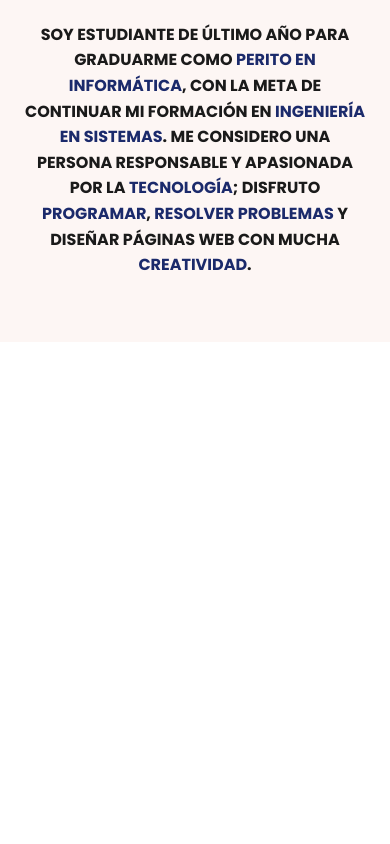
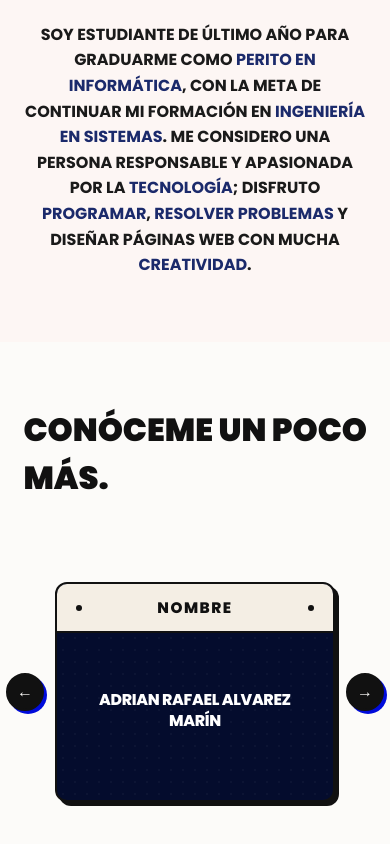
Before and after one commit to aalvarez-2024004/Adrian-s-Portafolio, a React (Vite) app in the folder Portafolio/: page / in a window 390 px wide. Shown: the part 715-1559 px from the top of the page. Before the commit the page ends 1057 px from the top, so only its background shows below. Built offline with nearby package versions, Linux system fonts and the light colour scheme.

Commit message:
Se agrego la parte de informacion adicional para que me conozcan un poco mas

```diff
--- a/Portafolio/src/App/App.jsx
+++ b/Portafolio/src/App/App.jsx
@@ -1,11 +1,13 @@
 import Bienvenida from "../components/Bienvenida";
 import SobreMi from "../components/SobreMi";
+import DatosGenerales from "../components/DatosGenerales";
 
 function App() {
   return (
     <>
       <Bienvenida />
       <SobreMi />
+      <DatosGenerales />
     </>
   );
 }
--- /dev/null
+++ b/Portafolio/src/components/DatosGenerales.jsx
@@ -0,0 +1,79 @@
+import { useState } from "react";
+import "../styles/DatosGenerales.css";
+import InfoCard from "./InfoCard";
+import datosGenerales from "../data/datosGenerales";
+
+function DatosGenerales() {
+  const [activeIndex, setActiveIndex] = useState(0);
+
+  const datosEscritorio = [...datosGenerales, ...datosGenerales, ...datosGenerales];
+
+  const handleNext = () => {
+    setActiveIndex((prevIndex) => (prevIndex + 1) % datosGenerales.length);
+  };
+
+  const handlePrev = () => {
+    setActiveIndex((prevIndex) =>
+      prevIndex === 0 ? datosGenerales.length - 1 : prevIndex - 1
+    );
+  };
+
+  return (
+    <section className="datos">
+      <h2 className="datos-titulo">Conóceme un poco más.</h2>
+
+      {/* 1. MODO ESCRITORIO */}
+      <div className="datos-marquee-container desktop-only">
+        <div className="datos-track-infinite">
+          {datosEscritorio.map((dato, index) => (
+            <div className="datos-slide" key={`desktop-${index}`}>
+              <InfoCard
+                titulo={dato.titulo}
+                contenido={dato.contenido}
+                detalle={dato.detalle || ""}
+              />
+            </div>
+          ))}
+        </div>
+      </div>
+
+      {/* 2. MODO MÓVIL/TABLET CON FLECHAS A LOS LADOS */}
+      <div className="datos-mobile-wrapper mobile-only">
+        <button className="mobile-arrow arrow-left" onClick={handlePrev} aria-label="Anterior">
+          ←
+        </button>
+
+        <div className="datos-mobile-container">
+          <div
+            className="datos-mobile-track"
+            style={{
+              transform: `translateX(calc(50% - 140px - ${activeIndex * 296}px))`
+            }}
+          >
+            {datosGenerales.map((dato, index) => {
+              const isActive = index === activeIndex;
+              return (
+                <div
+                  className={`datos-mobile-slide ${isActive ? "active" : "inactive"}`}
+                  key={`mobile-${index}`}
+                >
+                  <InfoCard
+                    titulo={dato.titulo}
+                    contenido={dato.contenido}
+                    detalle={dato.detalle || ""}
+                  />
+                </div>
+              );
+            })}
+          </div>
+        </div>
+
+        <button className="mobile-arrow arrow-right" onClick={handleNext} aria-label="Siguiente">
+          →
+        </button>
+      </div>
+    </section>
+  );
+}
+
+export default DatosGenerales;
--- /dev/null
+++ b/Portafolio/src/components/InfoCard.jsx
@@ -0,0 +1,19 @@
+import "../styles/InfoCard.css";
+
+function InfoCard({ titulo, contenido, detalle }) {
+  return (
+    <div className="info-card">
+      <div className="info-card-header">
+        <span className="dot" />
+        <h3>{titulo}</h3>
+        <span className="dot" />
+      </div>
+      <div className="info-card-body">
+        <p className="info-card-contenido">{contenido}</p>
+        <p className="info-card-detalle">{detalle}</p>
+      </div>
+    </div>
+  );
+}
+
+export default InfoCard;
--- /dev/null
+++ b/Portafolio/src/data/datosGenerales.js
@@ -0,0 +1,28 @@
+const datosGenerales = [
+  {
+    titulo: "Nombre",
+    contenido: "Adrian Rafael Alvarez Marín",
+  },
+  {
+    titulo: "Edad",
+    contenido: "18 años",
+  },
+  {
+    titulo: "Correo electrónico",
+    contenido: "adralvarez0022@gmail.com",
+  },
+  {
+    titulo: "Número telefónico",
+    contenido: "+502 5713-9320",
+  },
+  {
+    titulo: "Experiencia Backend",
+    contenido: "3 años",
+  },
+  {
+    titulo: "Experiencia Frontend",
+    contenido: "1 año",
+  },
+];
+
+export default datosGenerales;
--- /dev/null
+++ b/Portafolio/src/styles/DatosGenerales.css
@@ -0,0 +1,190 @@
+.datos {
+  width: 100%;
+  background-color: #fcfbf9;
+  display: flex;
+  flex-direction: column;
+  align-items: center;
+  padding: 5rem 0;
+  box-sizing: border-box;
+  font-family: "Poppins", sans-serif;
+  overflow: hidden;
+}
+
+.datos-label {
+  color: #111111;
+  font-weight: 700;
+  font-size: clamp(0.85rem, 1.2vw, 1.1rem);
+  letter-spacing: 1px;
+  align-self: flex-start;
+  padding-left: 6vw;
+  margin-bottom: 0.5rem;
+}
+
+.datos-titulo {
+  font-weight: 900;
+  text-transform: uppercase;
+  color: #111111;
+  font-size: clamp(2rem, 4vw, 3.2rem);
+  margin: 0 0 4rem 0;
+  align-self: flex-start;
+  padding-left: 6vw;
+}
+
+/* ================= DESKTOP MARQUEE ================= */
+
+.datos-marquee-container {
+  overflow: hidden;
+  width: 100%;
+  display: flex;
+  position: relative;
+  padding: 1rem 0;
+}
+
+.datos-track-infinite {
+  display: flex;
+  gap: 1.5rem;
+  width: max-content;
+  animation: marqueeContinuous 60s linear infinite;
+}
+
+.datos-marquee-container:hover .datos-track-infinite {
+  animation-play-state: paused;
+}
+
+.datos-slide {
+  flex-shrink: 0;
+  width: 320px;
+}
+
+@keyframes marqueeContinuous {
+  0% {
+    transform: translateX(0);
+  }
+
+  100% {
+    transform: translateX(calc(-33.333% - 0.5rem));
+  }
+}
+
+/* ================= MOBILE ================= */
+
+.datos-mobile-wrapper {
+  width: 100%;
+  display: flex;
+  align-items: center;
+  justify-content: center;
+  gap: 12px;
+  padding: 0 12px;
+  box-sizing: border-box;
+}
+
+.datos-mobile-container {
+  flex: 1;
+  overflow: hidden;
+  padding: 1rem 0;
+}
+
+.datos-mobile-track {
+  display: flex;
+  gap: 16px;
+  transition: transform 0.5s cubic-bezier(0.4, 0, 0.2, 1);
+  will-change: transform;
+}
+
+.datos-mobile-slide {
+  flex: 0 0 280px;
+  width: 280px;
+  transition: transform 0.4s ease, opacity 0.4s ease;
+  box-sizing: border-box;
+}
+
+.datos-mobile-slide.inactive {
+  opacity: 0.35;
+  transform: scale(0.9);
+  pointer-events: none;
+}
+
+.datos-mobile-slide.active {
+  opacity: 1;
+  transform: scale(1);
+}
+
+/* Flechas */
+
+.mobile-arrow {
+  flex-shrink: 0;
+
+  width: 46px;
+  height: 46px;
+
+  border: 2px solid #111111;
+  border-radius: 50%;
+
+  background: #111111;
+  color: #fcfbf9;
+
+  display: flex;
+  align-items: center;
+  justify-content: center;
+
+  font-size: 1.1rem;
+  font-weight: bold;
+
+  cursor: pointer;
+  outline: none;
+
+  box-shadow: 3px 3px 0px #000bdb;
+  transition: transform 0.1s ease, box-shadow 0.1s ease;
+
+  -webkit-tap-highlight-color: transparent;
+}
+
+.mobile-arrow:hover {
+  transform: translate(-1px, -1px);
+}
+
+.mobile-arrow:active {
+  transform: translate(2px, 2px);
+  box-shadow: 1px 1px 0px #000bdb;
+}
+
+/* ================= MEDIA QUERIES ================= */
+
+@media (min-width: 769px) {
+  .mobile-only {
+    display: none !important;
+  }
+}
+
+@media (max-width: 768px) {
+  .desktop-only {
+    display: none !important;
+  }
+
+  .datos {
+    padding: 4rem 0;
+  }
+
+  .datos-mobile-wrapper {
+    gap: 8px;
+    padding: 0 8px;
+  }
+
+  .mobile-arrow {
+    width: 42px;
+    height: 42px;
+  }
+}
+
+@media (max-width: 390px) {
+  .datos-mobile-wrapper {
+    gap: 6px;
+    padding: 0 6px;
+  }
+
+  .mobile-arrow {
+    width: 38px;
+    height: 38px;
+    font-size: 1rem;
+  }
+}
--- /dev/null
+++ b/Portafolio/src/styles/InfoCard.css
@@ -0,0 +1,74 @@
+.info-card {
+  border: 2px solid #111111;
+  border-radius: 12px;
+  overflow: hidden;
+  background-color: #040c2d;
+  background-image: radial-gradient(rgba(255, 255, 255, 0.03) 1px, transparent 0);
+  background-size: 12px 12px;
+  display: flex;
+  flex-direction: column;
+  height: 220px;
+  box-shadow: 4px 4px 0px #111111;
+  transition: transform 0.2s ease, box-shadow 0.2s ease;
+}
+
+.info-card:hover {
+  transform: translate(-2px, -2px);
+  box-shadow: 6px 6px 0px #060a50d6;
+}
+
+.info-card-header {
+  background-color: #f4eee4;
+  color: #111111;
+  display: flex;
+  align-items: center;
+  justify-content: space-between;
+  padding: 0.75rem 1.2rem;
+  border-bottom: 2px solid #111111;
+}
+
+.info-card-header h3 {
+  margin: 0;
+  font-size: 0.95rem;
+  font-weight: 800;
+  text-transform: uppercase;
+  letter-spacing: 1.5px;
+}
+
+.dot {
+  width: 6px;
+  height: 6px;
+  border-radius: 50%;
+  background-color: #111111;
+}
+
+.info-card-body {
+  padding: 1.5rem 1rem;
+  text-align: center;
+  flex: 1;
+  display: flex;
+  flex-direction: column;
+  justify-content: center;
+  align-items: center;
+  gap: 0.5rem;
+  overflow: hidden;
+}
+
+.info-card-contenido {
+  color: #ffffff;
+  font-weight: 750;
+  font-size: clamp(0.95rem, 4vw, 1.2rem);
+  line-height: 1.3;
+  margin: 0;
+  text-transform: uppercase;
+  letter-spacing: -0.3px;
+  word-break: break-word;
+  width: 100%;
+}
+
+.info-card-detalle {
+  color: #a0a5c0;
+  font-size: 0.85rem;
+  font-weight: 400;
+  margin-top: 0.25rem;
+}
```
